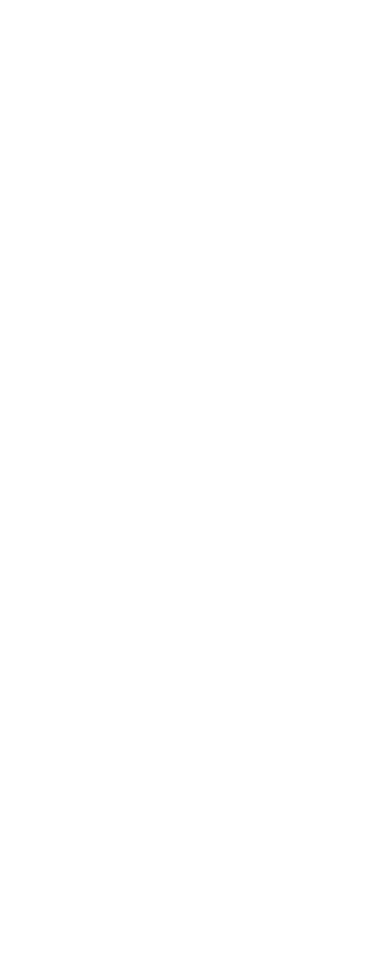
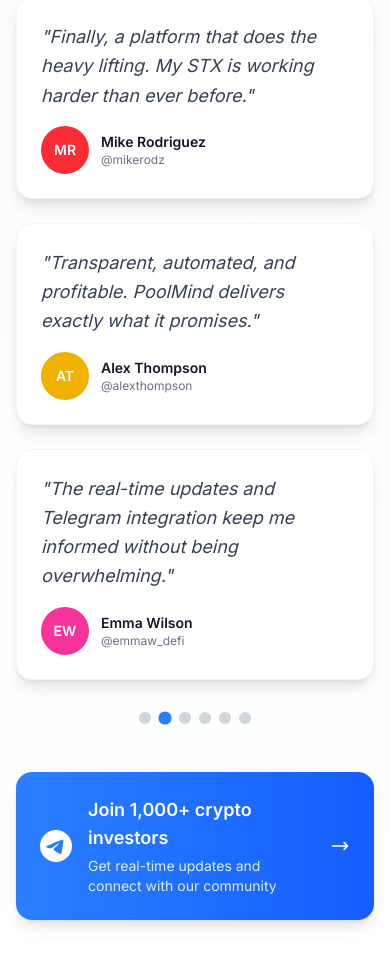
Before and after one commit to Mcsavvy/poolmind, a Next.js app in the folder platform/: page / in a window 390 px wide. Shown: the part 6800-7766 px from the top of the page. Before the commit the page ends 6492 px from the top, so only its background shows below. Built offline with nearby package versions, Linux system fonts and the light colour scheme.

Commit message:
feat: Add Testimonials section to showcase user feedback and enhance platform credibility

```diff
--- a/platform/app/page.tsx
+++ b/platform/app/page.tsx
@@ -3,6 +3,7 @@
 import HowItWorksSection from '@/components/how-it-works-section';
 import FeaturesGridSection from '@/components/features-grid-section';
 import StatsSection from '@/components/stats-section';
+import TestimonialsSection from '@/components/testimonials-section';
 
 export default function Home() {
   return (
@@ -11,6 +12,7 @@
       <HowItWorksSection />
       <FeaturesGridSection />
       <StatsSection />
+      <TestimonialsSection />
     </div>
   );
 }
--- /dev/null
+++ b/platform/components/testimonials-section.tsx
@@ -0,0 +1,242 @@
+'use client';
+
+import { useState, useEffect } from 'react';
+
+/**
+ * Avatar component with initials or profile photo
+ */
+const Avatar = ({
+  name,
+  imageUrl
+}: {
+  name: string;
+  imageUrl?: string;
+}) => {
+  const getInitials = (fullName: string) => {
+    return fullName
+      .split(' ')
+      .map(name => name.charAt(0))
+      .join('')
+      .toUpperCase()
+      .slice(0, 2);
+  };
+
+  const getAvatarColor = (name: string) => {
+    const colors = [
+      'bg-blue-500',
+      'bg-green-500',
+      'bg-purple-500',
+      'bg-pink-500',
+      'bg-indigo-500',
+      'bg-yellow-500',
+      'bg-red-500',
+      'bg-teal-500'
+    ];
+    const index = name.length % colors.length;
+    return colors[index];
+  };
+
+  if (imageUrl) {
+    return (
+      <div className="w-12 h-12 rounded-full overflow-hidden border-2 border-gray-200">
+        <img
+          src={imageUrl}
+          alt={name}
+          className="w-full h-full object-cover"
+        />
+      </div>
+    );
+  }
+
+  return (
+    <div className={`w-12 h-12 rounded-full flex items-center justify-center text-white font-semibold text-sm ${getAvatarColor(name)}`}>
+      {getInitials(name)}
+    </div>
+  );
+};
+
+/**
+ * Individual testimonial card component
+ */
+const TestimonialCard = ({
+  quote,
+  name,
+  username,
+  imageUrl
+}: {
+  quote: string;
+  name: string;
+  username: string;
+  imageUrl?: string;
+}) => (
+  <div className="bg-white rounded-2xl p-6 shadow-lg hover:shadow-xl transition-all duration-300 transform hover:-translate-y-1 border border-gray-100 min-h-[160px] flex flex-col justify-between">
+    {/* Quote */}
+    <div className="mb-4">
+      <p className="text-gray-700 text-lg leading-relaxed italic">
+        "{quote}"
+      </p>
+    </div>
+
+    {/* User info */}
+    <div className="flex items-center space-x-3">
+      <Avatar name={name} imageUrl={imageUrl} />
+      <div>
+        <p className="font-semibold text-gray-900 text-sm">{name}</p>
+        <p className="text-gray-500 text-xs">@{username}</p>
+      </div>
+    </div>
+  </div>
+);
+
+/**
+ * Telegram community badge component
+ */
+const TelegramBadge = () => (
+  <div className="bg-gradient-to-r from-blue-500 to-blue-600 hover:from-blue-600 hover:to-blue-700 text-white rounded-2xl p-6 shadow-lg hover:shadow-xl transition-all duration-300 transform hover:-translate-y-1 cursor-pointer group">
+    <div className="flex items-center space-x-4">
+      {/* Telegram icon */}
+      <div className="flex-shrink-0">
+        <svg className="w-8 h-8 text-white group-hover:scale-110 transition-transform duration-300" fill="currentColor" viewBox="0 0 24 24">
+          <path d="M11.944 0A12 12 0 0 0 0 12a12 12 0 0 0 12 12 12 12 0 0 0 12-12A12 12 0 0 0 12 0a12 12 0 0 0-.056 0zm4.962 7.224c.1-.002.321.023.465.14a.506.506 0 0 1 .171.325c.016.093.036.306.02.472-.18 1.898-.962 6.502-1.36 8.627-.168.9-.499 1.201-.82 1.23-.696.065-1.225-.46-1.9-.902-1.056-.693-1.653-1.124-2.678-1.8-1.185-.78-.417-1.21.258-1.91.177-.184 3.247-2.977 3.307-3.23.007-.032.014-.15-.056-.212s-.174-.041-.249-.024c-.106.024-1.793 1.14-5.061 3.345-.48.33-.913.49-1.302.48-.428-.008-1.252-.241-1.865-.44-.752-.245-1.349-.374-1.297-.789.027-.216.325-.437.893-.663 3.498-1.524 5.83-2.529 6.998-3.014 3.332-1.386 4.025-1.627 4.476-1.635z"/>
+        </svg>
+      </div>
+
+      {/* Text content */}
+      <div className="flex-1">
+        <p className="font-semibold text-lg mb-1">Join 1,000+ crypto investors</p>
+        <p className="text-blue-100 text-sm">Get real-time updates and connect with our community</p>
+      </div>
+
+      {/* Arrow icon */}
+      <div className="flex-shrink-0">
+        <svg className="w-5 h-5 text-white group-hover:translate-x-1 transition-transform duration-300" fill="none" stroke="currentColor" viewBox="0 0 24 24">
+          <path strokeLinecap="round" strokeLinejoin="round" strokeWidth={2} d="M17 8l4 4m0 0l-4 4m4-4H3" />
+        </svg>
+      </div>
+    </div>
+  </div>
+);
+
+/**
+ * Auto-sliding testimonials hook
+ */
+const useAutoSlide = (itemsLength: number, interval: number = 5000) => {
+  const [currentIndex, setCurrentIndex] = useState(0);
+
+  useEffect(() => {
+    const timer = setInterval(() => {
+      setCurrentIndex((prevIndex) => (prevIndex + 1) % itemsLength);
+    }, interval);
+
+    return () => clearInterval(timer);
+  }, [itemsLength, interval]);
+
+  return { currentIndex, setCurrentIndex };
+};
+
+/**
+ * Main Testimonials section component
+ */
+export default function TestimonialsSection() {
+  const testimonials = [
+    {
+      quote: "PoolMind made crypto arbitrage accessible to me as a beginner. Great returns with zero stress!",
+      name: "Sarah Chen",
+      username: "sarahc_crypto",
+      imageUrl: undefined
+    },
+    {
+      quote: "Finally, a platform that does the heavy lifting. My STX is working harder than ever before.",
+      name: "Mike Rodriguez",
+      username: "mikerodz",
+      imageUrl: undefined
+    },
+    {
+      quote: "Transparent, automated, and profitable. PoolMind delivers exactly what it promises.",
+      name: "Alex Thompson",
+      username: "alexthompson",
+      imageUrl: undefined
+    },
+    {
+      quote: "The real-time updates and Telegram integration keep me informed without being overwhelming.",
+      name: "Emma Wilson",
+      username: "emmaw_defi",
+      imageUrl: undefined
+    },
+    {
+      quote: "Smart contracts give me peace of mind. My funds are secure while earning consistent returns.",
+      name: "David Park",
+      username: "davidpark_stx",
+      imageUrl: undefined
+    },
+    {
+      quote: "Best decision I made this year. PoolMind's arbitrage engine is incredibly efficient.",
+      name: "Lisa Zhang",
+      username: "lisaz_crypto",
+      imageUrl: undefined
+    }
+  ];
+
+  const { currentIndex, setCurrentIndex } = useAutoSlide(testimonials.length);
+
+  // Calculate visible testimonials (3 at a time on desktop, 1 on mobile)
+  const getVisibleTestimonials = () => {
+    const visible = [];
+    for (let i = 0; i < 3; i++) {
+      const index = (currentIndex + i) % testimonials.length;
+      visible.push(testimonials[index]);
+    }
+    return visible;
+  };
+
+  return (
+    <section className="py-20 bg-gradient-to-b from-gray-50 to-white">
+      <div className="container mx-auto px-4">
+        {/* Section header */}
+        <div className="text-center mb-16">
+          <h2 className="text-4xl md:text-5xl font-bold text-gray-900 mb-6">
+            What Our Users Say
+          </h2>
+          <p className="text-xl text-gray-600 max-w-3xl mx-auto leading-relaxed">
+            Join thousands of satisfied investors who are earning with PoolMind's automated arbitrage platform.
+          </p>
+        </div>
+
+        {/* Testimonials slider */}
+        <div className="max-w-6xl mx-auto mb-12">
+          <div className="grid grid-cols-1 md:grid-cols-3 gap-6">
+            {getVisibleTestimonials().map((testimonial, index) => (
+              <TestimonialCard
+                key={`${currentIndex}-${index}`}
+                quote={testimonial.quote}
+                name={testimonial.name}
+                username={testimonial.username}
+                imageUrl={testimonial.imageUrl}
+              />
+            ))}
+          </div>
+
+          {/* Slider indicators */}
+          <div className="flex justify-center mt-8 space-x-2">
+            {testimonials.map((_, index) => (
+              <button
+                key={index}
+                onClick={() => setCurrentIndex(index)}
+                className={`w-3 h-3 rounded-full transition-all duration-300 ${
+                  index === currentIndex
+                    ? 'bg-blue-500 scale-110'
+                    : 'bg-gray-300 hover:bg-gray-400'
+                }`}
+              />
+            ))}
+          </div>
+        </div>
+
+        {/* Telegram community badge */}
+        <div className="max-w-2xl mx-auto">
+          <TelegramBadge />
+        </div>
+      </div>
+    </section>
+  );
+}
```
